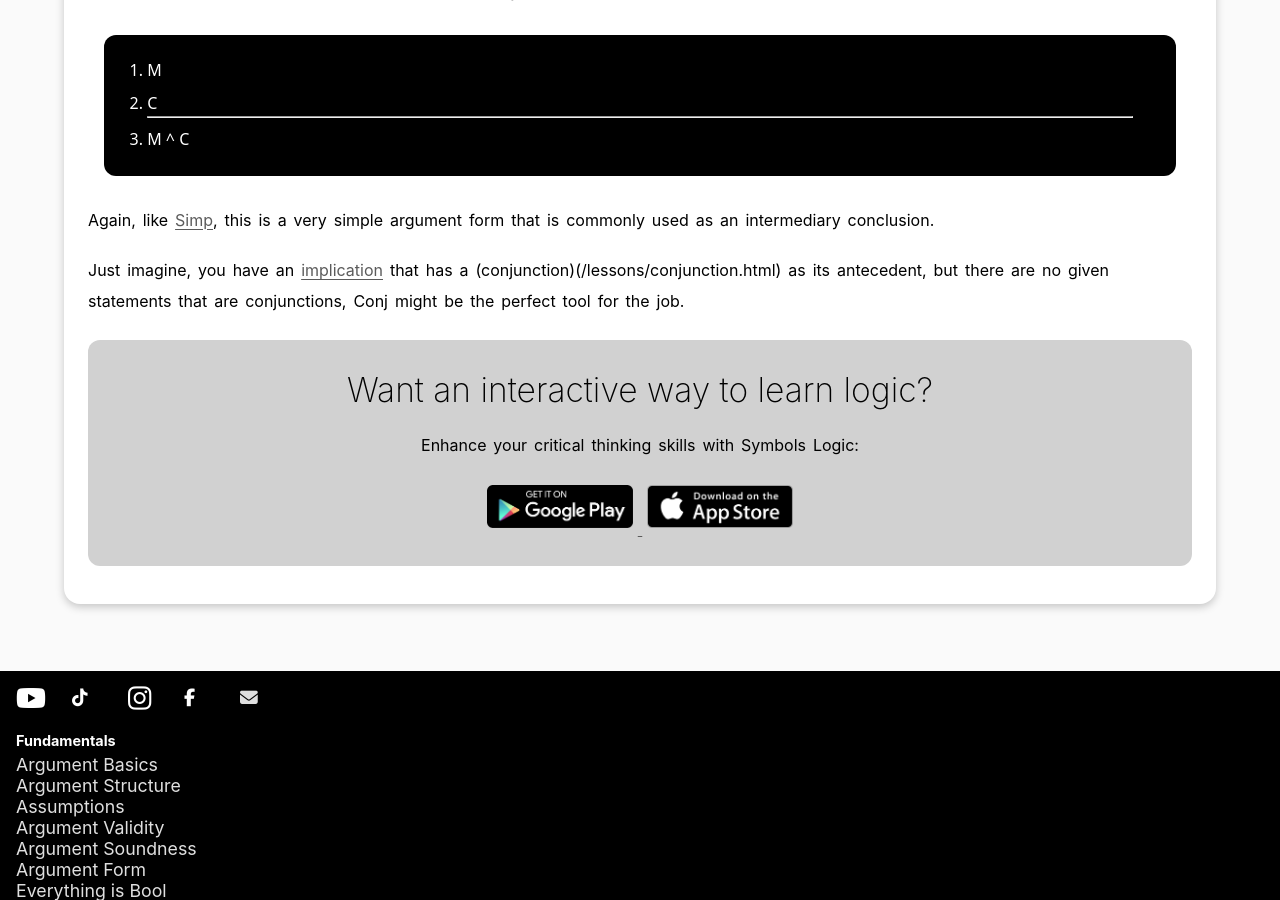
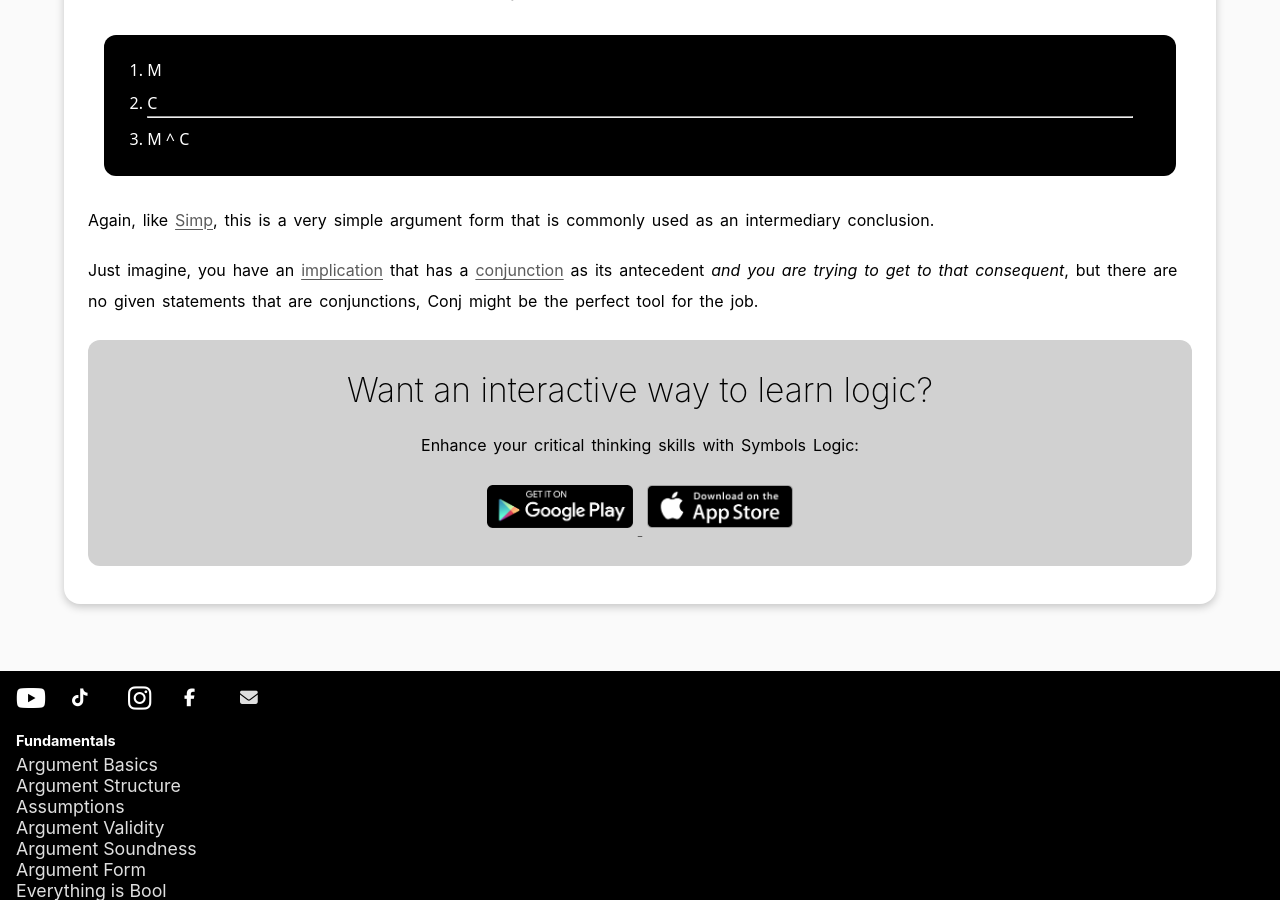
Before and after one commit to symbolslogic/symbolslogic.github.io, a Jekyll site: the page built from lessons/conjunction_rule.md, in a window 1280 px wide and 900 px high, scrolled down 554 px. Built offline with Jekyll 4.4.1, drawn with Linux system fonts in a browser that asks for light colours; nearby versions of some CDN libraries.

Commit message:
Update: Conj rule of inference lesson

```diff
--- a/lessons/conjunction_rule.md
+++ b/lessons/conjunction_rule.md
@@ -22,4 +22,4 @@ Example:
 
 Again, like [Simp]({{ site.baseurl }}/lessons/simplification.html), this is a very simple argument form that is commonly used as an intermediary conclusion.
 
-Just imagine, you have an [implication]({{ site.baseurl }}/lessons/implication.html) that has a (conjunction)({{ site.baseurl }}/lessons/conjunction.html) as its antecedent, but there are no given statements that are conjunctions, Conj might be the perfect tool for the job.
+Just imagine, you have an [implication]({{ site.baseurl }}/lessons/implication.html) that has a [conjunction]({{ site.baseurl }}/lessons/conjunction.html) as its antecedent <i>and you are trying to get to that consequent</i>, but there are no given statements that are conjunctions, Conj might be the perfect tool for the job.
```
